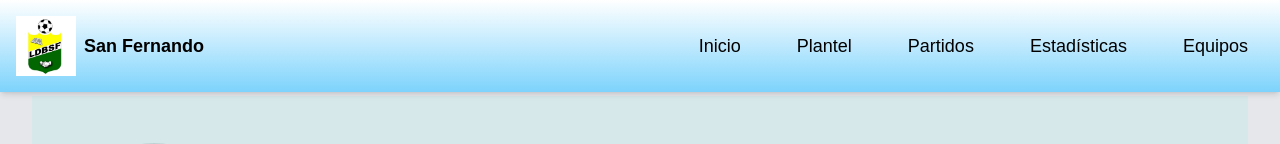
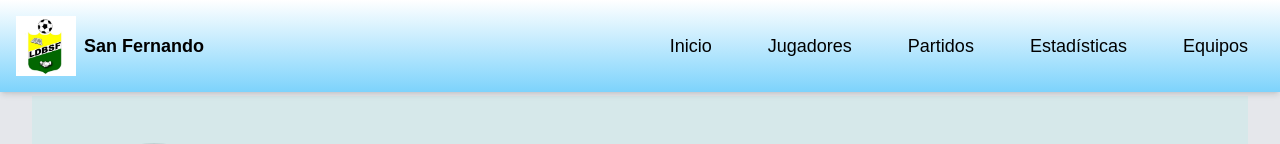
Before and after one commit to ddmoreno1/united, a Next.js app: page / in a window 1280 px wide. Shown: the top 144 px of the page. Built offline with nearby package versions, Linux system fonts and the light colour scheme.

Commit message:
negro 27

```diff
--- a/app/Navbar.tsx
+++ b/app/Navbar.tsx
@@ -23,7 +23,7 @@ export default function Navbar() {
         <div className="hidden md:flex space-x-6 text-[18px] text-black">
 
           <NavLink href="/" label="Inicio"  />
-          <NavLink href="/equipos/Racing/plantel" label="Plantel"  />
+          <NavLink href="/equipos/Racing/plantel" label="Jugadores"  />
           <NavLink href="/equipos/Racing/partidos" label="Partidos"/>
           <NavLink href="/equipos/Racing/estadisticas" label="Estadísticas"  />
           <NavLink href="/equipos" label="Equipos" />
@@ -94,7 +94,7 @@ function MobileMenu() {
         >
 
           <NavLink href="/" label="Inicio" onClick={handleCloseMenu} />
-          <NavLink href="/equipos/Racing/plantel" label="Plantel" onClick={handleCloseMenu} />
+          <NavLink href="/equipos/Racing/plantel" label="Jugadores" onClick={handleCloseMenu} />
           <NavLink href="/equipos/Racing/partidos" label="Partidos" onClick={handleCloseMenu} />
           <NavLink href="/equipos/Racing/estadisticas" label="Estadísticas" onClick={handleCloseMenu} />
           <NavLink href="/equipos" label="Equipos" onClick={handleCloseMenu} />
```
